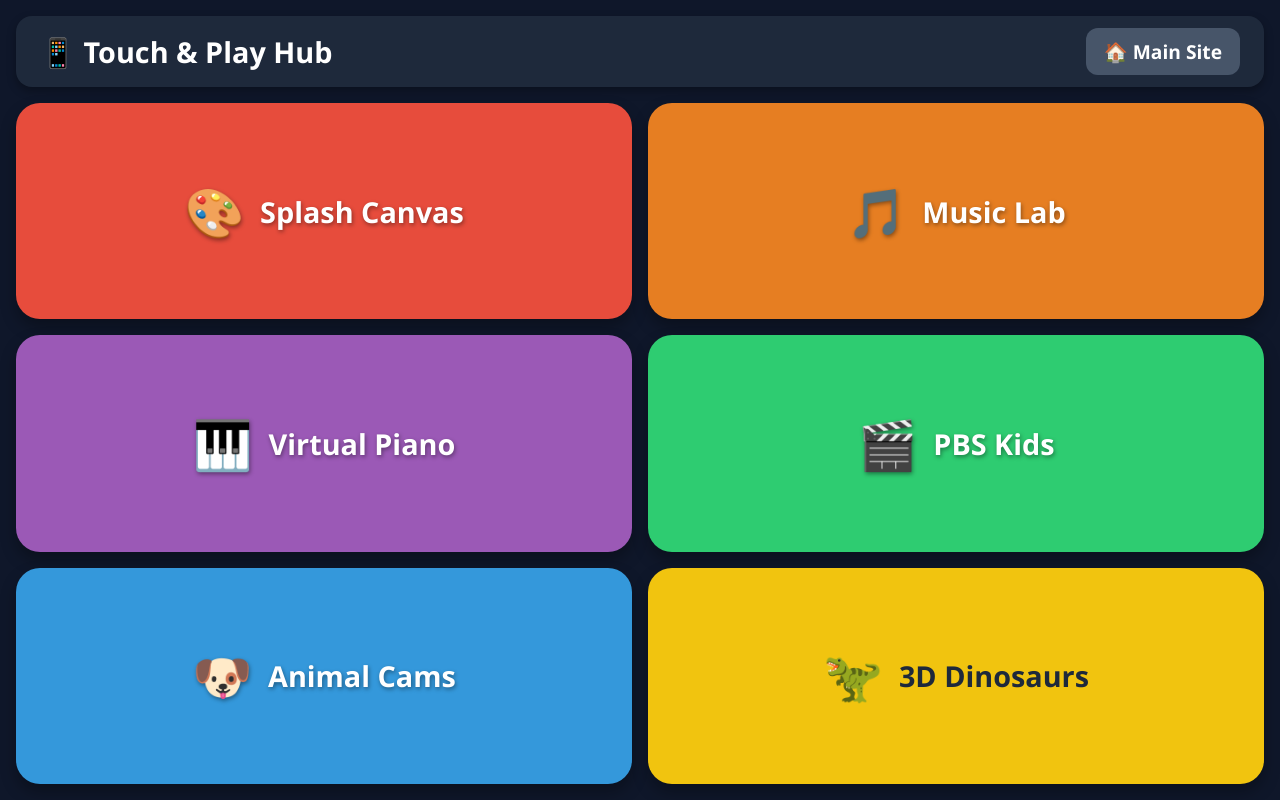
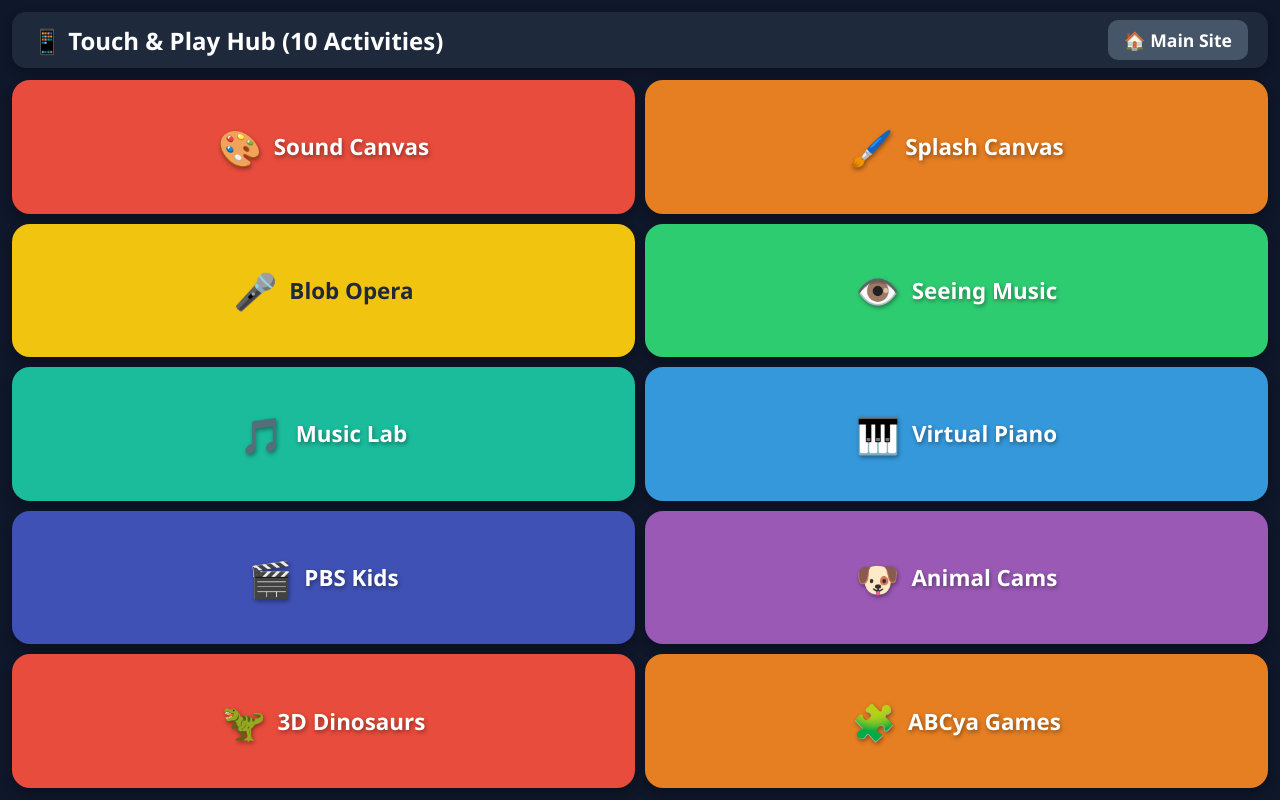
Before and after one commit to nsavold-spec/nsavold-spec.github.io, a plain HTML site: page ipad.html in a window 1280 px wide. Drawn offline with Linux system fonts and the light colour scheme.

Commit message:
Update ipad.html

```diff
--- a/ipad.html
+++ b/ipad.html
@@ -15,15 +15,15 @@
             padding: 0;
             font-family: 'Segoe UI', Arial, sans-serif;
             background-color: #0f172a;
-            overflow: hidden;
+            overflow: hidden; /* Guaranteed zero scrolling */
         }
 
         .ipad-container {
             display: flex;
             flex-direction: column;
             height: 100vh;
-            padding: 16px;
-            gap: 16px;
+            padding: 12px;
+            gap: 12px;
         }
 
         header {
@@ -32,24 +32,24 @@
             align-items: center;
             background-color: #1e293b;
             color: white;
-            padding: 12px 24px;
-            border-radius: 16px;
+            padding: 8px 20px;
+            border-radius: 14px;
             flex-shrink: 0;
             box-shadow: 0 4px 10px rgba(0,0,0,0.3);
         }
 
         h1 {
             margin: 0;
-            font-size: 1.8rem;
+            font-size: 1.5rem;
         }
 
         .home-btn {
             background-color: #475569;
             color: white;
             text-decoration: none;
-            padding: 10px 18px;
-            border-radius: 12px;
-            font-size: 1.2rem;
+            padding: 8px 16px;
+            border-radius: 10px;
+            font-size: 1.1rem;
             font-weight: bold;
             transition: background-color 0.2s;
         }
@@ -61,8 +61,8 @@
         .grid-layout {
             display: grid;
             grid-template-columns: repeat(2, 1fr);
-            grid-template-rows: repeat(3, 1fr);
-            gap: 16px;
+            grid-template-rows: repeat(5, 1fr);
+            gap: 10px;
             flex: 1;
         }
 
@@ -70,45 +70,48 @@
             display: flex;
             align-items: center;
             justify-content: center;
-            gap: 16px;
+            gap: 12px;
             color: white;
             text-decoration: none;
-            border-radius: 24px;
-            font-size: 1.8rem;
+            border-radius: 18px;
+            font-size: 1.4rem;
             font-weight: bold;
             text-align: center;
-            box-shadow: 0 8px 16px rgba(0,0,0,0.3);
+            box-shadow: 0 6px 12px rgba(0,0,0,0.3);
             transition: transform 0.1s ease, filter 0.1s ease;
             user-select: none;
             -webkit-tap-highlight-color: transparent;
-            padding: 12px 20px;
+            padding: 8px 14px;
             text-shadow: 1px 2px 4px rgba(0,0,0,0.4);
         }
 
         .touch-btn:active {
-            transform: scale(0.95);
+            transform: scale(0.96);
             filter: brightness(1.15);
         }
 
+        /* High-contrast ROYGBIV Spectrum */
         .touch-btn.red { background-color: #e74c3c; }
         .touch-btn.orange { background-color: #e67e22; }
         .touch-btn.yellow { background-color: #f1c40f; color: #1e293b; text-shadow: none; }
         .touch-btn.green { background-color: #2ecc71; }
+        .touch-btn.teal { background-color: #1abc9c; }
         .touch-btn.blue { background-color: #3498db; }
+        .touch-btn.indigo { background-color: #3f51b5; }
         .touch-btn.violet { background-color: #9b59b6; }
 
         .btn-icon {
-            font-size: 3rem;
+            font-size: 2.2rem;
         }
 
         @media (max-aspect-ratio: 1/1) {
             .touch-btn {
-                font-size: 1.5rem;
+                font-size: 1.2rem;
                 flex-direction: column;
-                gap: 8px;
+                gap: 4px;
             }
             .btn-icon {
-                font-size: 2.5rem;
+                font-size: 1.8rem;
             }
         }
     </style>
@@ -117,45 +120,69 @@
 
     <div class="ipad-container">
         <header>
-            <h1>📱 Touch & Play Hub</h1>
+            <h1>📱 Touch & Play Hub (10 Activities)</h1>
             <a href="index.html" class="home-btn">🏠 Main Site</a>
         </header>
 
         <div class="grid-layout">
-            <!-- 1. Splash Canvas -->
-            <a href="https://artsandculture.google.com/experiment/splash-canvas/vQFCtQB7FDnYkA" target="_blank" class="touch-btn red">
+            <!-- 1. Creatability Sound Canvas (Georgios' favorite) -->
+            <a href="https://creatability.withgoogle.com/sound-canvas/" target="_blank" class="touch-btn red">
                 <span class="btn-icon">🎨</span>
+                <span>Sound Canvas</span>
+            </a>
+
+            <!-- 2. Splash Canvas -->
+            <a href="https://artsandculture.google.com/experiment/splash-canvas/vQFCtQB7FDnYkA" target="_blank" class="touch-btn orange">
+                <span class="btn-icon">🖌️</span>
                 <span>Splash Canvas</span>
             </a>
 
-            <!-- 2. Chrome Music Lab -->
-            <a href="https://musiclab.chromeexperiments.com/" target="_blank" class="touch-btn orange">
+            <!-- 3. Blob Opera -->
+            <a href="[suspicious link removed]" target="_blank" class="touch-btn yellow">
+                <span class="btn-icon">🎤</span>
+                <span>Blob Opera</span>
+            </a>
+
+            <!-- 4. Creatability Seeing Music -->
+            <a href="[suspicious link removed]" target="_blank" class="touch-btn green">
+                <span class="btn-icon">👁️</span>
+                <span>Seeing Music</span>
+            </a>
+
+            <!-- 5. Chrome Music Lab -->
+            <a href="https://musiclab.chromeexperiments.com/" target="_blank" class="touch-btn teal">
                 <span class="btn-icon">🎵</span>
                 <span>Music Lab</span>
             </a>
 
-            <!-- 3. Virtual Piano -->
-            <a href="https://www.onlinepianist.com/virtual-piano" target="_blank" class="touch-btn violet">
+            <!-- 6. Virtual Piano -->
+            <a href="https://www.onlinepianist.com/virtual-piano" target="_blank" class="touch-btn blue">
                 <span class="btn-icon">🎹</span>
                 <span>Virtual Piano</span>
             </a>
 
-            <!-- 4. PBS Kids Games -->
-            <a href="https://pbskids.org/games" target="_blank" class="touch-btn green">
+            <!-- 7. PBS Kids Games -->
+            <a href="https://pbskids.org/games" target="_blank" class="touch-btn indigo">
                 <span class="btn-icon">🎬</span>
                 <span>PBS Kids</span>
             </a>
 
-            <!-- 5. Animal Cams -->
-            <a href="https://explore.org/livecams" target="_blank" class="touch-btn blue">
+            <!-- 8. Explore.org Live Cams -->
+            <a href="https://explore.org/livecams" target="_blank" class="touch-btn violet">
                 <span class="btn-icon">🐶</span>
                 <span>Animal Cams</span>
             </a>
 
-            <!-- 6. 3D Dinosaurs -->
-            <a href="https://artsandculture.google.com/search?q=dinosaurs" target="_blank" class="touch-btn yellow">
+            <!-- 9. 3D Dinosaurs -->
+            <a href="https://artsandculture.google.com/search?q=dinosaurs" target="_blank" class="touch-btn red">
                 <span class="btn-icon">🦖</span>
                 <span>3D Dinosaurs</span>
+            </a>
+
+            <!-- 10. ABCya Touch Games -->
+            <a href="https://abcya.com/" target="_blank" class="touch-btn orange">
+                <span class="btn-icon">🧩</span>
+                <span>ABCya Games</span>
             </a>
         </div>
     </div>
```
